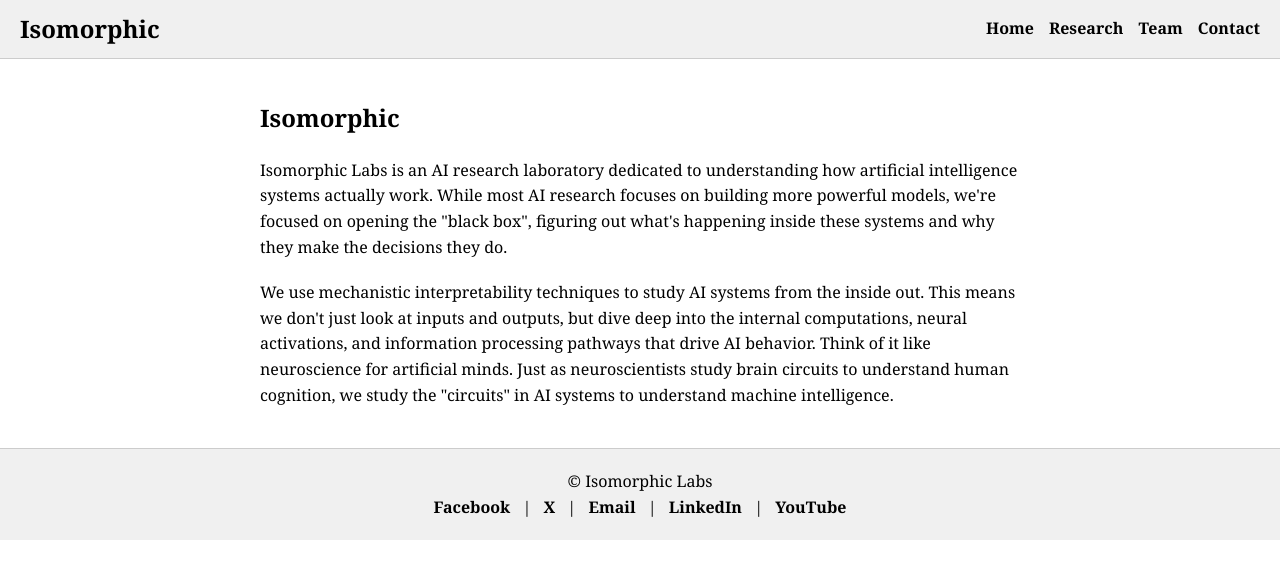
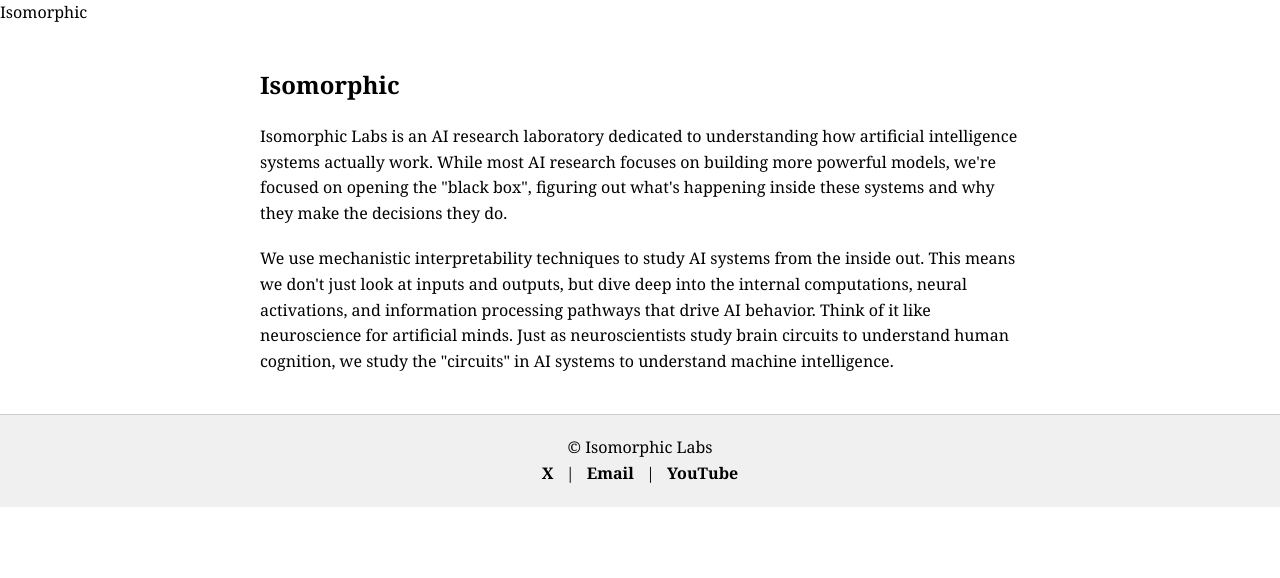
Before and after one commit to isomorphic-lab/isomorphic-lab.github.io, a plain HTML site: page index.html in a window 1280 px wide. Drawn offline with Linux system fonts and the light colour scheme; a web font is replaced by a local one.

Commit message:
Update index.html

```diff
--- a/index.html
+++ b/index.html
@@ -20,33 +20,6 @@ body {
   background-color: #ffffff;
   color: #000;
   line-height: 1.6;
-}
-
-/* Navbar */
-.navbar {
-  background-color: #f0f0f0;
-  padding: 10px 20px;
-  display: flex;
-  justify-content: space-between;
-  align-items: center;
-  border-bottom: 1px solid #ccc;
-}
-
-.nav-logo {
-  font-size: 1.5rem;
-  font-weight: bold;
-}
-
-.nav-links {
-  list-style: none;
-  display: flex;
-  gap: 15px;
-}
-
-.nav-links li a {
-  text-decoration: none;
-  color: #000;
-  font-weight: bold;
 }
 
 /* Container */
@@ -88,12 +61,6 @@ footer {
   <header>
     <nav class="navbar">
       <div class="nav-logo">Isomorphic</div>
-      <ul class="nav-links">
-        <li><a href="#">Home</a></li>
-        <li><a href="#">Research</a></li>
-        <li><a href="#">Team</a></li>
-        <li><a href="#">Contact</a></li>
-      </ul>
     </nav>
   </header>
 
@@ -110,10 +77,8 @@ footer {
     <div class="footer-content">
       <p>&copy; Isomorphic Labs</p>
       <div class="social-links">
-        <a href="#">Facebook</a> |
         <a href="#">X</a> |
         <a href="#">Email</a> |
-        <a href="#">LinkedIn</a> |
         <a href="#">YouTube</a>
       </div>
     </div>
```
